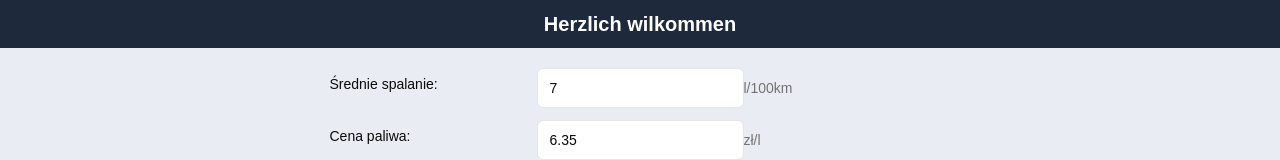
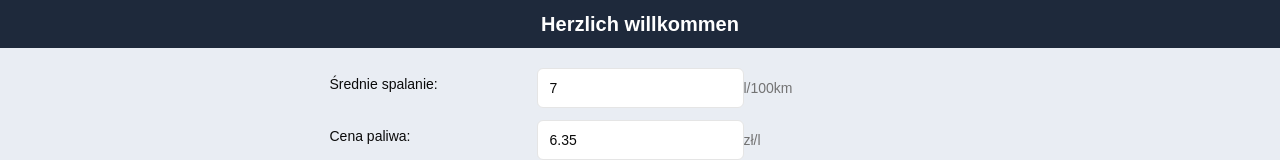
Before and after one commit to Write13579/brum_v.5.0, a Next.js app: page /obliczTrase in a window 1280 px wide. Shown: the top 160 px of the page. Built offline with nearby package versions, Linux system fonts and the light colour scheme; a web font is replaced by a local one.

Commit message:
willkommen sie pisze przez 2 l debilu + vercel

```diff
--- a/src/app/layout.tsx
+++ b/src/app/layout.tsx
@@ -25,7 +25,7 @@ export default function RootLayout({
           style={{ fontFamily: "var(--font-stick-no-bills" }}
           className="antialiased justify-center items-center flex bg-slate-800 text-white font-semibold text-xl py-2.5"
         >
-          <Link href={"/"}>Herzlich wilkommen</Link>
+          <Link href={"/"}>Herzlich willkommen</Link>
         </div>
         {children}
       </body>
--- a/src/app/obliczTrase/InputyDlaTrasy.tsx
+++ b/src/app/obliczTrase/InputyDlaTrasy.tsx
@@ -47,6 +47,7 @@ export function InputyDlaTrasy() {
   const [caloscZOsobami, setCaloscZOsobami] = useState(0);
   const [zaOsobe, setZaOsobe] = useState(0);
 
+  // eslint-disable-next-line @typescript-eslint/no-unused-vars
   const { watch, control } = form;
   const data = watch();
 
```
